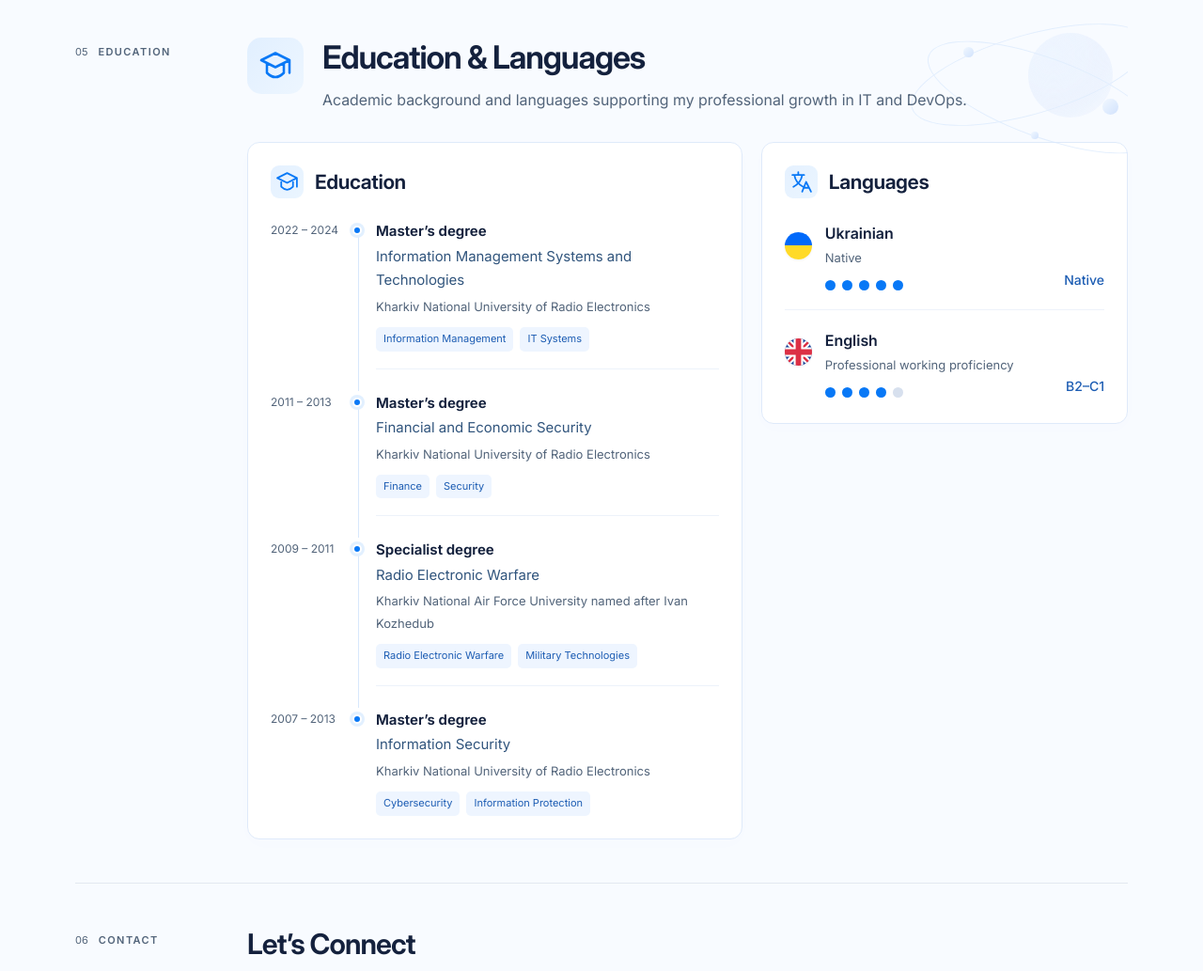
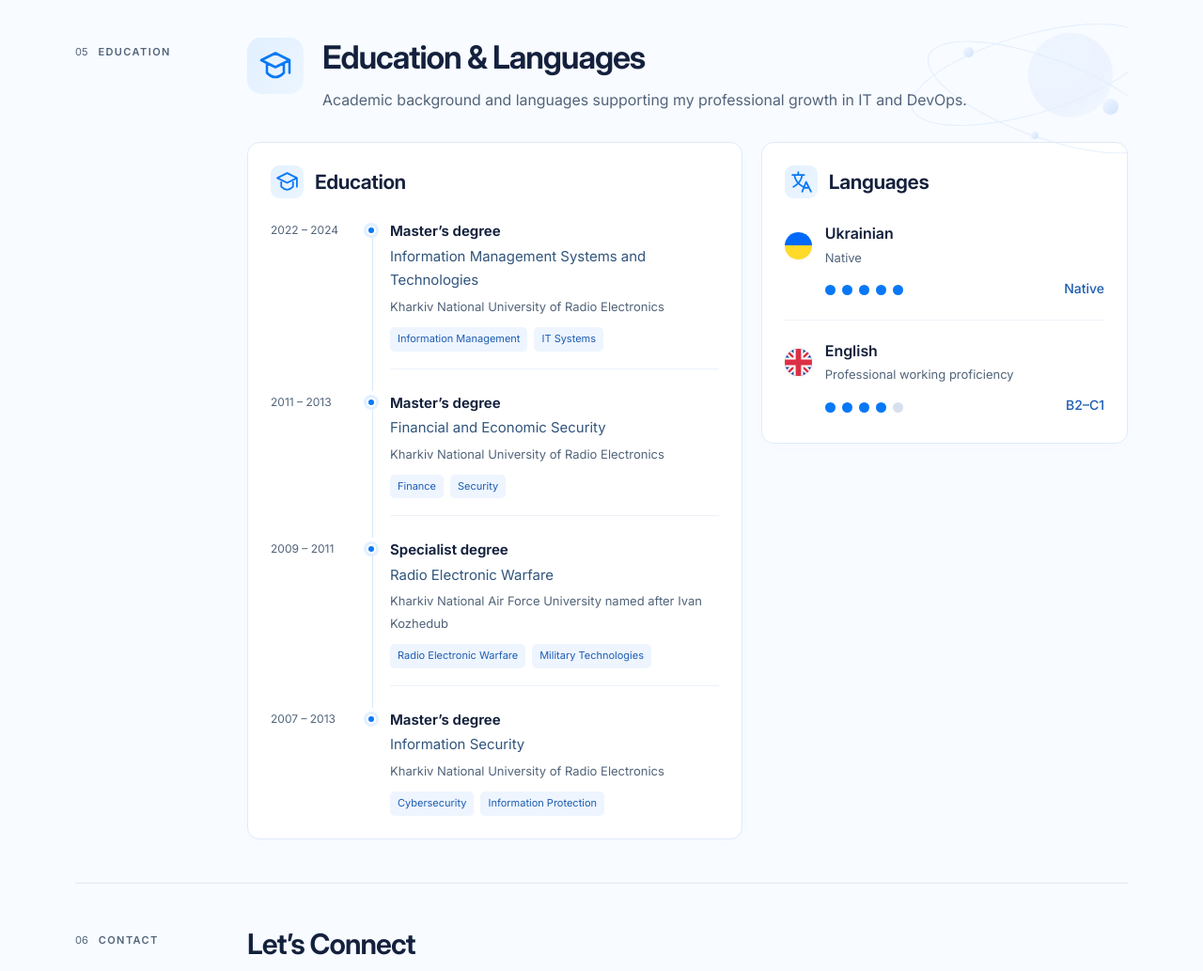
Before and after one commit to CloudOpsMaster/cv, a website: page site/index.html in a window 1280 px wide. Shown: the part 6673-7706 px from the top of the page at 94% size. Drawn offline with Linux system fonts and the light colour scheme.

Commit message:
Fix tablet education dates and scale long mobile review screenshots safely

```diff
--- a/site/styles.css
+++ b/site/styles.css
@@ -98,8 +98,8 @@
 .panel-title{display:flex;align-items:center;gap:12px;font-size:21px;font-weight:650;line-height:1.5;letter-spacing:-.4px;margin-bottom:22px}
 .panel-icon{width:35px;height:35px;flex-basis:35px;border-radius:9px}.panel-icon svg{width:25px;height:25px}
 .education-timeline{position:relative}
-.education-entry{display:grid;grid-template-columns:75px 13px minmax(0,1fr);column-gap:12px;position:relative;padding-bottom:23px;min-width:0}
-.education-entry:not(:last-child)::before{content:'';position:absolute;left:93px;top:12px;bottom:0;border-left:1px solid #d8e8fc}
+.education-entry{display:grid;grid-template-columns:90px 13px minmax(0,1fr);column-gap:12px;position:relative;padding-bottom:23px;min-width:0}
+.education-entry:not(:last-child)::before{content:'';position:absolute;left:108px;top:12px;bottom:0;border-left:1px solid #d8e8fc}
 .education-entry:last-child{padding-bottom:0}
 .education-dates{font-size:12px;line-height:1.9;color:var(--muted);padding-top:1px;white-space:nowrap}
 .education-dot{position:relative;z-index:1;display:block;width:10px;height:10px;border-radius:50%;background:#0878f6;border:2px solid white;box-shadow:0 0 0 3px #e2f0ff;margin-top:7px}
@@ -124,3 +124,8 @@
 @media(max-width:359px){.overview-card{padding:17px;grid-template-columns:1fr;gap:18px}.overview-fact{align-items:center;gap:13px}.core-focus{grid-column:1}.focus-list{grid-template-columns:1fr}.reference-heading h2{font-size:24px}.reference-heading .reference-intro{font-size:14px}.academic-panel,.languages-panel{padding:18px}.language-dots{gap:5px}.language-dots i{width:10px;height:10px}.language-level{font-size:13px}}
 @media(prefers-reduced-motion:reduce){.section-orbits *{animation:none}}
 @media print{.section-orbits{display:none}.about-layout,.education-layout{grid-template-columns:1fr}.overview-card,.academic-panel,.languages-panel{box-shadow:none;break-inside:avoid}}
+
+/* Keep language indicators in normal flow at every card width. */
+.language-entry{grid-template-columns:30px minmax(0,1fr) auto}
+.language-copy{grid-column:2 / 4}
+.language-level{position:static;grid-column:3;grid-row:2;align-self:center}
```
Also changed, not shown: scripts/check_browser.cjs (+5 -5 lines).
